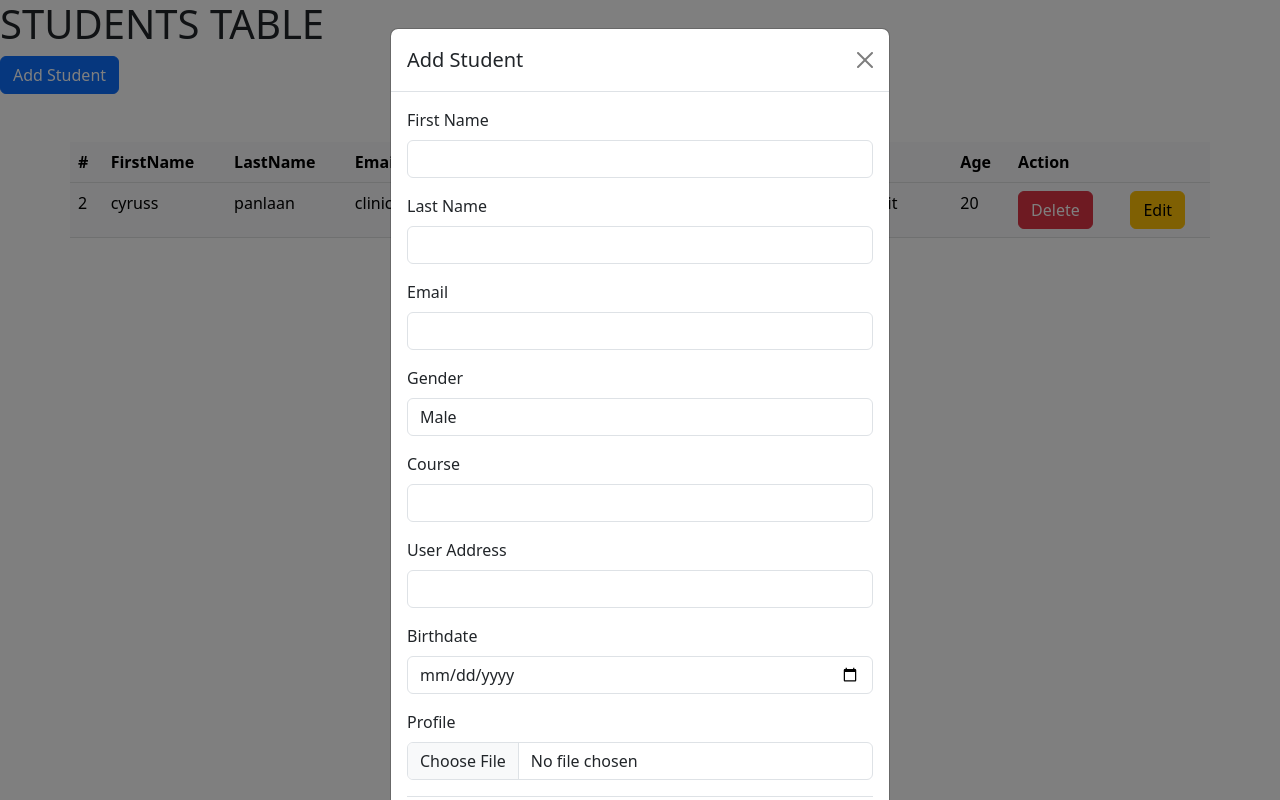
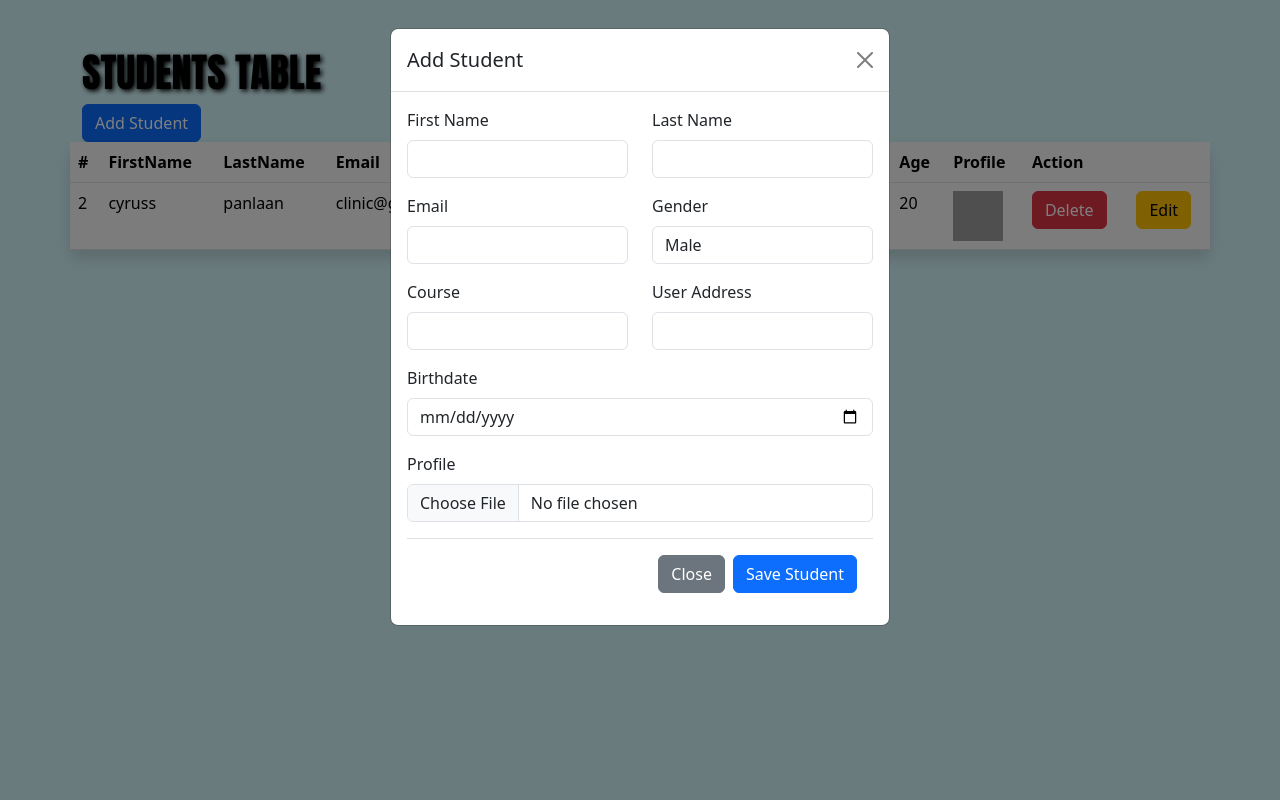
Before and after one commit to 0nlooker-max/Road-to-javaScript, a PHP site: page / in a window 1280 px wide, after a click on "Add Student". Run offline with PHP 8.4, Linux system fonts and the light colour scheme; data comes from the database, SQL or seed files in the repository; both versions use the stored data as it was after the commit; grey boxes are pictures that could not be loaded.

Commit message:
deadlock

```diff
--- a/productDelete.php
+++ b/delete.php
@@ -4,7 +4,7 @@ header('Content-Type: application/json');
 error_reporting(E_ALL);
 ini_set('display_errors', 1);
 
-include("dbconnect.php");
+include("connection.php");
 
 $studentId = $_POST['id'];
 
--- a/index.html
+++ b/index.html
@@ -4,17 +4,18 @@
     <meta charset="UTF-8">
     <meta name="viewport" content="width=device-width, initial-scale=1.0">
     <link href="https://cdn.jsdelivr.net/npm/bootstrap@5.3.0/dist/css/bootstrap.min.css" rel="stylesheet">
+    <link rel="stylesheet" href="style.css">
     <title>Document</title>
 </head>
 <body>
-    <h1>STUDENTS TABLE</h1>
-    <button type="button" class="btn btn-primary ml-5" id="addBtn" data-bs-toggle="modal" data-bs-target="#addStudentModal">
+    <div class="container mt-5 ">
+        <h1 >STUDENTS TABLE</h1>
+
+        <button type="button" class="btn btn-primary" id="addBtn" data-bs-toggle="modal" data-bs-target="#addStudentModal">
             Add Student
         </button>
-
-    <div class="container mt-5">
         <div class="row">
-            <table class="table table-light">
+            <table class="table table-light shadow p-3 mb-5 bg-white rounded">
                 <thead class="thead-dark">
                     <tr>
                         <th scope="col">#</th>
@@ -25,6 +26,7 @@
                         <th scope="col">Course</th>
                         <th scope="col">Address</th>
                         <th scope="col">Age</th>
+                        <th scope="col">Profile</th>
                         <th scope="col">Action</th>
                         <th></th>
                     </tr>
@@ -40,6 +42,7 @@
                             <td class="course">course</td>
                             <td class="address">address</td>
                             <td class="age">age</td>
+                            <td><img class="profile-img" src="profiles/default.jpg" alt="Profile Picture" width="50" height="50"></td>
                             <td><button type="button" class="btn btn-danger" id="delete">Delete</button></td>
                             <td>
                                 <button type="button" class="btn btn-warning edit-btn" data-bs-toggle="modal" data-bs-target="#editStudentModal">Edit</button>
@@ -61,40 +64,46 @@
                 </div>
                 <div class="modal-body">
                     <form id="addStudentForm">
-                        <div class="mb-3">
+                        <div class="row">
+                            <div class="col mb-3">
                                 <label for="firstName" class="form-label">First Name</label>
                                 <input type="text" class="form-control" id="firstName" name="firstName" required>
                             </div>
-                        <div class="mb-3">
+                            <div class="col mb-3">
                                 <label for="lastName" class="form-label">Last Name</label>
                                 <input type="text" class="form-control" id="lastName" name="lastName" required>
                             </div>
-                        <div class="mb-3">
+                        </div>
+                        <div class="row">
+                            <div class="col mb-3">
                                 <label for="email" class="form-label">Email</label>
                                 <input type="email" class="form-control" id="email" name="email" required>
                             </div>
-                        <div class="mb-3">
+                            <div class="col mb-3">
                                 <label for="gender" class="form-label">Gender</label>
                                 <select class="form-control" id="gender" name="gender">
                                     <option value="Male">Male</option>
                                     <option value="Female">Female</option>
                                 </select>
                             </div>
-                        <div class="mb-3">
+                        </div>
+                        <div class="row">
+                            <div class="col mb-3">
                                 <label for="course" class="form-label">Course</label>
                                 <input type="text" class="form-control" id="course" name="course" required>
                             </div>
-                        <div class="mb-3">
+                            <div class="col mb-3">
                                 <label for="userAddress" class="form-label">User Address</label>
                                 <input type="text" class="form-control" id="userAddress" name="userAddress" required>
+                            </div>
                         </div>
                         <div class="mb-3">
                             <label for="birthdate" class="form-label">Birthdate</label>
                             <input type="date" class="form-control" id="birthdate" name="birthdate" required>
                         </div>
                         <div class="mb-3">
-                            <label for="profile" class="form-label">Profile</label>
-                            <input type="file" class="form-control" id="profile" name="profile">
+                            <label for="profileImage" class="form-label">Profile</label>
+                            <input type="file" class="form-control" id="profileImage" name="profileImage">
                         </div>
                         <div class="modal-footer">
                             <button type="button" class="btn btn-secondary" data-bs-dismiss="modal">Close</button>
@@ -149,6 +158,11 @@
                         <label for="editBirthdate" class="form-label">Birthdate</label>
                         <input type="date" class="form-control" id="editBirthdate" name="birthdate" required>
                     </div>
+                    <div class="mb-3">
+                        <label for="editProfile" class="form-label">Profile Picture</label>
+                        <img id="currentProfileImg" src="" alt="Current Profile Picture" width="50" height="50" name="currentProfileImg">
+                        <input type="file" class="form-control" id="editProfile" name="editProfile">
+                    </div>
                     <div class="modal-footer">
                         <button type="button" class="btn btn-secondary" data-bs-dismiss="modal">Close</button>
                         <button type="submit" class="btn btn-primary">Update Student</button>
--- a/main.js
+++ b/main.js
@@ -1,6 +1,6 @@
 $.ajax({
-    url : "products.php"
-}).done(function(data) {
+    url: "table.php"
+}).done(function (data) {
 
     console.log(data);
     let result = JSON.parse(data);
@@ -8,7 +8,6 @@ $.ajax({
     let template = document.querySelector("#produtrowtemplate");
     let parent = document.querySelector("#tableBody");
 
-    //displaying the list in the table
     result.forEach(item => {
         let clone = template.content.cloneNode(true);
         clone.querySelector(".tdId").innerHTML = item.student_id;
@@ -21,6 +20,12 @@ $.ajax({
         clone.querySelector(".age").innerHTML = calculateAge(item.birthdate);
         clone.querySelector(".age").setAttribute("data-birthdate", item.birthdate);
 
+        let profileImg = clone.querySelector(".profile-img");
+        if (item.profile) {
+            profileImg.src = item.profile;
+        } else {
+            profileImg.src = "profiles/default.jpg"; // Ensure this default image exists
+        }
         parent.appendChild(clone);
     });
 });
@@ -58,7 +63,7 @@ $(document).ready(function () {
         let formData = new FormData(this);
 
         $.ajax({
-            url: "productCreate.php",
+            url: "add.php",
             type: "POST",
             data: formData,
             contentType: false,
@@ -76,17 +81,17 @@ $(document).ready(function () {
             }
         }).fail(function (jqXHR, textStatus, errorThrown) {
             console.log("AJAX Error:", textStatus, errorThrown);
-            console.log("Response Text:", jqXHR.responseText);
+            console.log("Response Text:", jqXHR.responseText); // Log the response text
         });
     });
 
     // Delete Student
-   $(document).on("click", "#delete", function () {
+    $(document).on("click", "#delete", function () {
         let row = $(this).closest("tr");
         let studentId = row.find(".tdId").text();
 
         $.ajax({
-            url: "productDelete.php",
+            url: "delete.php",
             type: "POST",
             dataType: "json",
             data: {
@@ -114,8 +119,9 @@ $(document).ready(function () {
         let course = row.find(".course").text();
         let userAddress = row.find(".address").text();
         let birthdate = row.find(".age").attr("data-birthdate");
+        let profileImg = row.find(".profile-img").attr("src");
 
-        console.log("bitrhdate", birthdate);
+        console.log("profile", profileImg);
 
         $("#editStudentId").val(studentId);
         $("#editFirstName").val(firstName);
@@ -125,18 +131,20 @@ $(document).ready(function () {
         $("#editCourse").val(course);
         $("#editUserAddress").val(userAddress);
         $("#editBirthdate").val(birthdate);
+        $("#currentProfileImg").attr("src", profileImg); // Set the current profile image
     });
 
-    // Update Student
     $("#editStudentForm").on("submit", function (event) {
         event.preventDefault();
 
-        let formData = $(this).serialize();
+        let formData = new FormData(this);
 
         $.ajax({
-            url: "productUpdate.php",
+            url: "update.php",
             type: "POST",
             data: formData,
+            contentType: false,
+            processData: false,
             dataType: "json"
         }).done(function (result) {
             if (result.res === "success") {
--- /dev/null
+++ b/style.css
@@ -0,0 +1,8 @@
+body{
+    background-color: rgb(213, 247, 252);
+}
+h1{
+    color: rgb(0, 0, 0);
+    font-family: Impact, Haettenschweiler, 'Arial Narrow Bold', sans-serif;
+    text-shadow: 2px 2px 5px #000000;
+}
--- a/styles.css
+++ /dev/null
@@ -1,6 +0,0 @@
-.demo{
-    display: flex;
-    justify-content: center;
-    align-items: center;
-    height: 100vh;
-}
--- a/products.php
+++ b/table.php
@@ -1,5 +1,5 @@
 <?php
-    include("dbconnect.php");
+    include("connection.php");
 
     try{
         $query = "SELECT * FROM prilimtable LIMIT 10";
@@ -12,5 +12,4 @@
         echo json_encode(['error' => $th->getMessage()]);
 
     }
-
 ?>
```
Also changed, not shown: add.php (added, +46 -0 lines), javascript_try.sql (added, +107 -0 lines), login.html (added, +26 -0 lines), productCreate.php (deleted, +0 -28 lines), productUpdate.php (deleted, +0 -29 lines), update.php (added, +66 -0 lines), connection.php (renamed from dbconnect.php), logstyle.css (added), profiles/1741851970_download.jpg (added), profiles/asta union.jpeg (added), profiles/download.jpg (added), profiles/fighting meme.webp (added). Lines whose indentation alone changed are shown as unchanged.
